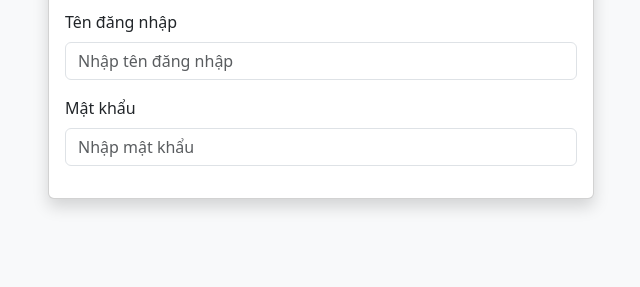
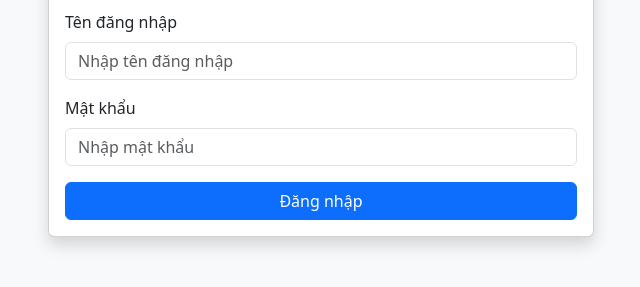
Before and after one commit to nguyendongminhtri/HungPT8_Form_Login, a plain HTML site: page form_login/login.html in a window 1280 px wide. Shown: the part 109-396 px from the top of the page, without its empty margins (319-959 px from the left). Drawn offline with nearby package versions, Linux system fonts and the light colour scheme.

Commit message:
sua login

```diff
--- a/form_login/login.html
+++ b/form_login/login.html
@@ -18,19 +18,23 @@
           <form id="loginForm">
             <!-- Username -->
             <div class="mb-3">
-              <label for="username" class="form-label">Tên đăng nhập <span id="errorLoginUsername" class="text-danger"></span></label>
+              <label for="username" class="form-label">
+                Tên đăng nhập <span id="errorLoginUsername" class="text-danger"></span>
+              </label>
               <input type="text" class="form-control" id="username" placeholder="Nhập tên đăng nhập">
             </div>
 
             <!-- Password -->
             <div class="mb-3">
-              <label for="password" class="form-label">Mật khẩu <span id="errorLoginPassword" class="text-danger"></span></label>
+              <label for="password" class="form-label">
+                Mật khẩu <span id="errorLoginPassword" class="text-danger"></span>
+              </label>
               <input type="password" class="form-control" id="password" placeholder="Nhập mật khẩu">
             </div>
 
-            <!-- Submit -->
+            <!-- Button -->
             <div class="d-grid">
-              <button id="loginBtn" class="btn btn-primary" style="display:none;" onclick="goToLogin()">Chuyển về form đăng nhập</button>
+              <button type="button" class="btn btn-primary" onclick="login()">Đăng nhập</button>
             </div>
           </form>
         </div>
@@ -44,6 +48,7 @@
     let username = document.getElementById("username").value.trim();
     let password = document.getElementById("password").value.trim();
 
+    // Reset lỗi
     document.getElementById("errorLoginUsername").innerText = "";
     document.getElementById("errorLoginPassword").innerText = "";
 
@@ -56,16 +61,19 @@
 
     let isValid = true;
 
+    // Validate username
     if (username === "") {
       document.getElementById("errorLoginUsername").innerText = " - Không được để trống";
       isValid = false;
     }
 
+    // Validate password
     if (password === "") {
       document.getElementById("errorLoginPassword").innerText = " - Không được để trống";
       isValid = false;
     }
 
+    // Logic đăng nhập
     if (isValid) {
       if (username === user.username && password === user.password) {
         alert("Đăng nhập thành công! Xin chào " + user.name);
@@ -77,7 +85,6 @@
       }
     }
   }
-
 </script>
 
 <script src="https://cdn.jsdelivr.net/npm/bootstrap@5.3.3/dist/js/bootstrap.bundle.min.js"></script>
```
